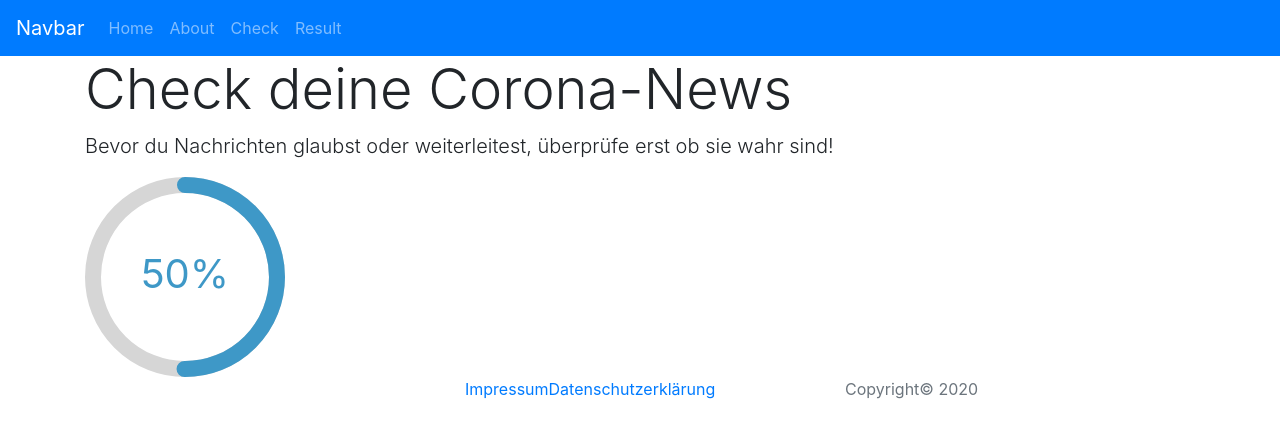
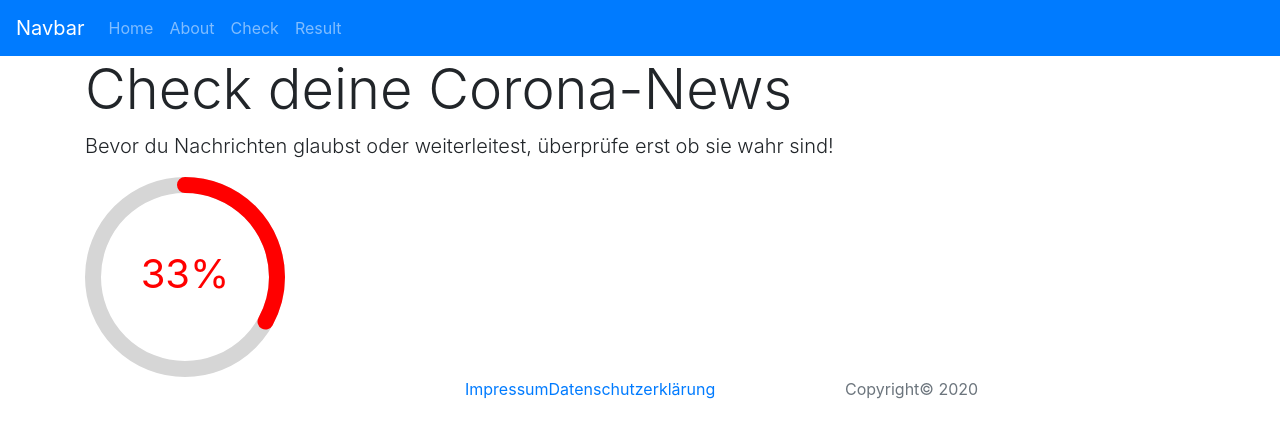
Before and after one commit to Check-den-Fakt/Frontend, a React (Create React App) app: page /result in a window 1280 px wide. Shown: the top 438 px of the page. Built offline with nearby package versions, Linux system fonts and the light colour scheme.

Commit message:
add color for diagram

```diff
--- a/src/components/Diagram.js
+++ b/src/components/Diagram.js
@@ -6,14 +6,26 @@ import { FormControl } from 'react-bootstrap';
 import { Button } from 'react-bootstrap';
 import './Diagram.css';
 import 'react-circular-progressbar/dist/styles.css';
-import { CircularProgressbar } from 'react-circular-progressbar';
+import { CircularProgressbar, buildStyles } from 'react-circular-progressbar';
 
 export class Diagram extends Component {
   render () {
-    const value = 50;
-
+    const { name, confidense, reason } = this.props;
+    const value = (confidense || 0.33) * 100;
+    let styles = {};
+    if (name) {
+      styles = {
+        pathColor: 'green',
+        textColor: 'green',
+      }
+    } else {
+      styles = {
+        pathColor: 'red',
+        textColor: 'red',
+      }
+    }
     return (
-      <CircularProgressbar className="progressbar" value={value} maxValue={100} text={`${value}%`} />
+      <CircularProgressbar styles={buildStyles(styles)} className="progressbar" value={value} maxValue={100} text={`${value}%`} />
     );
   }
 }
```
